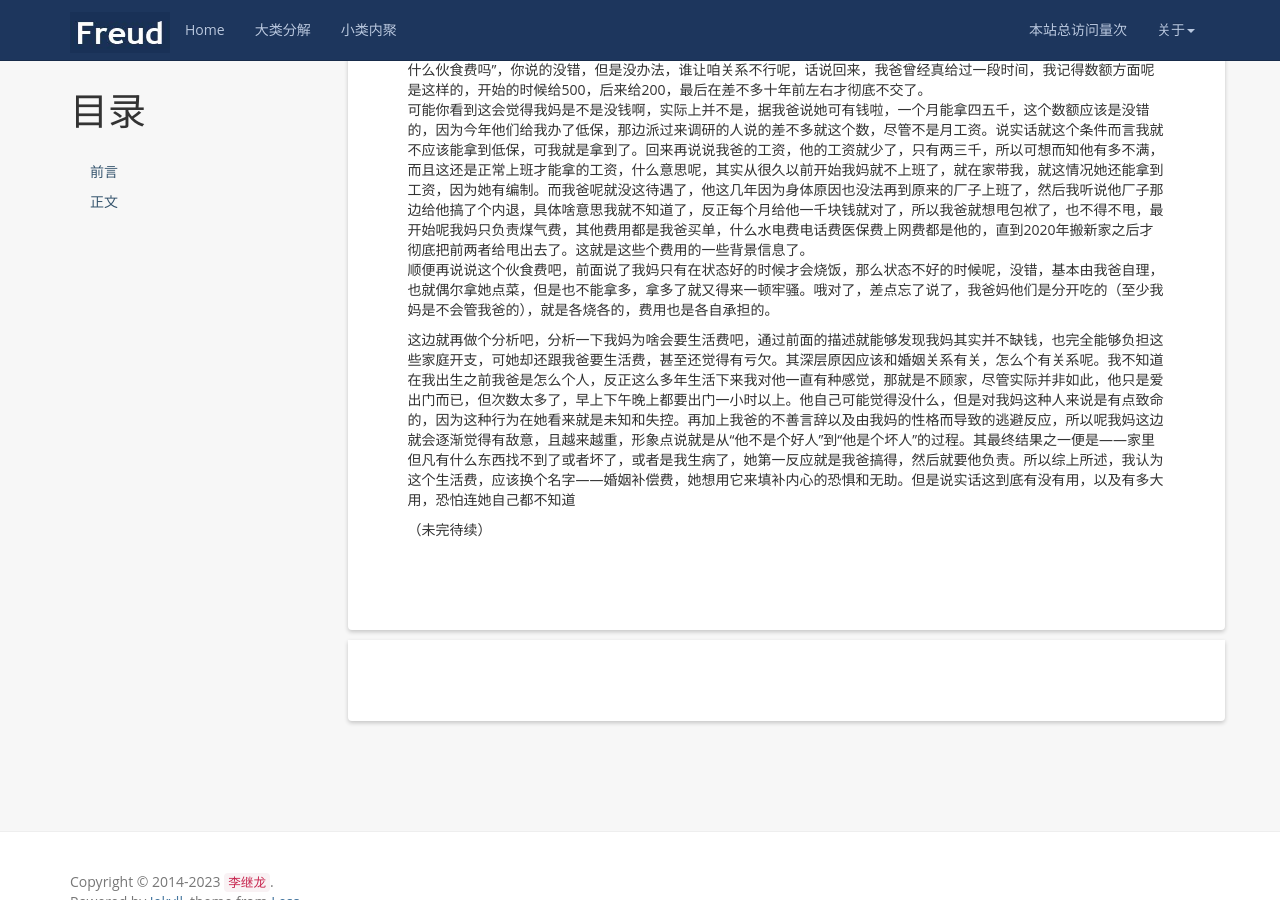
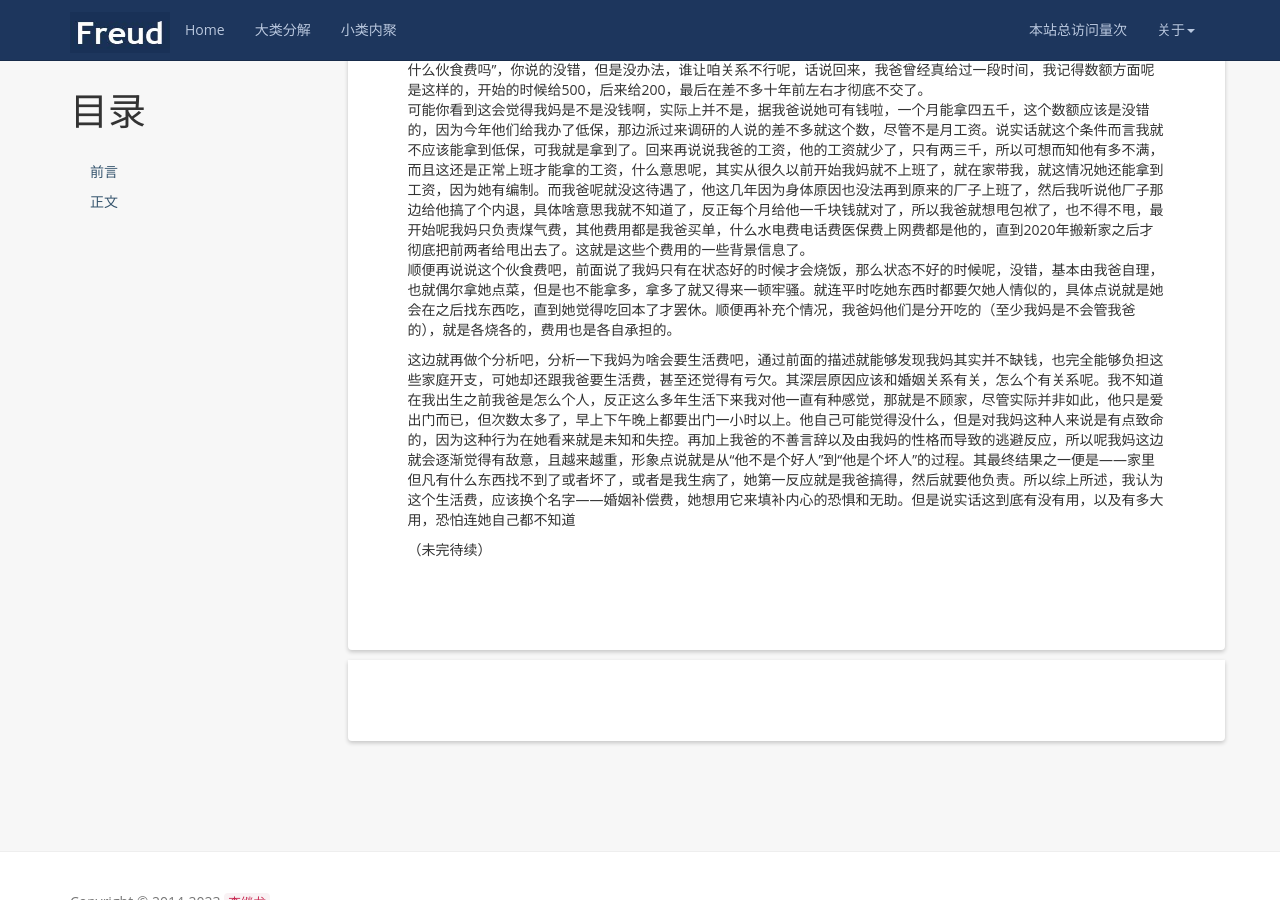
Before and after one commit to kljzndx/My-Blog, a Jekyll site: the page built from _posts/2022-11-23-细说家庭关系.md, in a window 1280 px wide and 900 px high, scrolled down 4968 px. Built offline with Jekyll 4.4.1, drawn with Linux system fonts in a browser that asks for light colours; nearby versions of some CDN libraries; comment, search, counter and statistics services are not loaded.

Commit message:
写作状态同步---欠人情

```diff
--- a/_posts/2022-11-23-细说家庭关系.md
+++ b/_posts/2022-11-23-细说家庭关系.md
@@ -112,7 +112,7 @@ ok，我妈的身体已经介绍完了，由于我爸的身体没这么奇葩，
 我妈抢食吃的同时呢还很理直气壮，具体情况是这样的，我妈每次抢的时候呢，我爸都会和她有一段对话，我爸说“你要吃，你自己不能买吗，你又不是没钱”，我妈说“你吃我东西多呢”，接着我爸又反问“我吃你什么东西了”，这时候如果我爸最近一段时间还真没吃过她的东西那我妈就会说“龙龙（这是我的小名）的生活费是我的，还有什么水电费，燃气费，电话费（指的是家里的固定电话）都是我的，你花什么钱了”。情况大致就是如此了。
 接下来就顺便说一下这个费用问题吧，首先是我的生活费，这个生活费其实说白了就是伙食费，可能你会说“一家人还要扯什么伙食费吗”，你说的没错，但是没办法，谁让咱关系不行呢，话说回来，我爸曾经真给过一段时间，我记得数额方面呢是这样的，开始的时候给500，后来给200，最后在差不多十年前左右才彻底不交了。
 可能你看到这会觉得我妈是不是没钱啊，实际上并不是，据我爸说她可有钱啦，一个月能拿四五千，这个数额应该是没错的，因为今年他们给我办了低保，那边派过来调研的人说的差不多就这个数，尽管不是月工资。说实话就这个条件而言我就不应该能拿到低保，可我就是拿到了。回来再说说我爸的工资，他的工资就少了，只有两三千，所以可想而知他有多不满，而且这还是正常上班才能拿的工资，什么意思呢，其实从很久以前开始我妈就不上班了，就在家带我，就这情况她还能拿到工资，因为她有编制。而我爸呢就没这待遇了，他这几年因为身体原因也没法再到原来的厂子上班了，然后我听说他厂子那边给他搞了个内退，具体啥意思我就不知道了，反正每个月给他一千块钱就对了，所以我爸就想甩包袱了，也不得不甩，最开始呢我妈只负责煤气费，其他费用都是我爸买单，什么水电费电话费医保费上网费都是他的，直到2020年搬新家之后才彻底把前两者给甩出去了。这就是这些个费用的一些背景信息了。
-顺便再说说这个伙食费吧，前面说了我妈只有在状态好的时候才会烧饭，那么状态不好的时候呢，没错，基本由我爸自理，也就偶尔拿她点菜，但是也不能拿多，拿多了就又得来一顿牢骚。哦对了，差点忘了说了，我爸妈他们是分开吃的（至少我妈是不会管我爸的），就是各烧各的，费用也是各自承担的。
+顺便再说说这个伙食费吧，前面说了我妈只有在状态好的时候才会烧饭，那么状态不好的时候呢，没错，基本由我爸自理，也就偶尔拿她点菜，但是也不能拿多，拿多了就又得来一顿牢骚。就连平时吃她东西时都要欠她人情似的，具体点说就是她会在之后找东西吃，直到她觉得吃回本了才罢休。顺便再补充个情况，我爸妈他们是分开吃的（至少我妈是不会管我爸的），就是各烧各的，费用也是各自承担的。
 
 这边就再做个分析吧，分析一下我妈为啥会要生活费吧，通过前面的描述就能够发现我妈其实并不缺钱，也完全能够负担这些家庭开支，可她却还跟我爸要生活费，甚至还觉得有亏欠。其深层原因应该和婚姻关系有关，怎么个有关系呢。我不知道在我出生之前我爸是怎么个人，反正这么多年生活下来我对他一直有种感觉，那就是不顾家，尽管实际并非如此，他只是爱出门而已，但次数太多了，早上下午晚上都要出门一小时以上。他自己可能觉得没什么，但是对我妈这种人来说是有点致命的，因为这种行为在她看来就是未知和失控。再加上我爸的不善言辞以及由我妈的性格而导致的逃避反应，所以呢我妈这边就会逐渐觉得有敌意，且越来越重，形象点说就是从“他不是个好人”到“他是个坏人”的过程。其最终结果之一便是——家里但凡有什么东西找不到了或者坏了，或者是我生病了，她第一反应就是我爸搞得，然后就要他负责。所以综上所述，我认为这个生活费，应该换个名字——婚姻补偿费，她想用它来填补内心的恐惧和无助。但是说实话这到底有没有用，以及有多大用，恐怕连她自己都不知道
 
```
